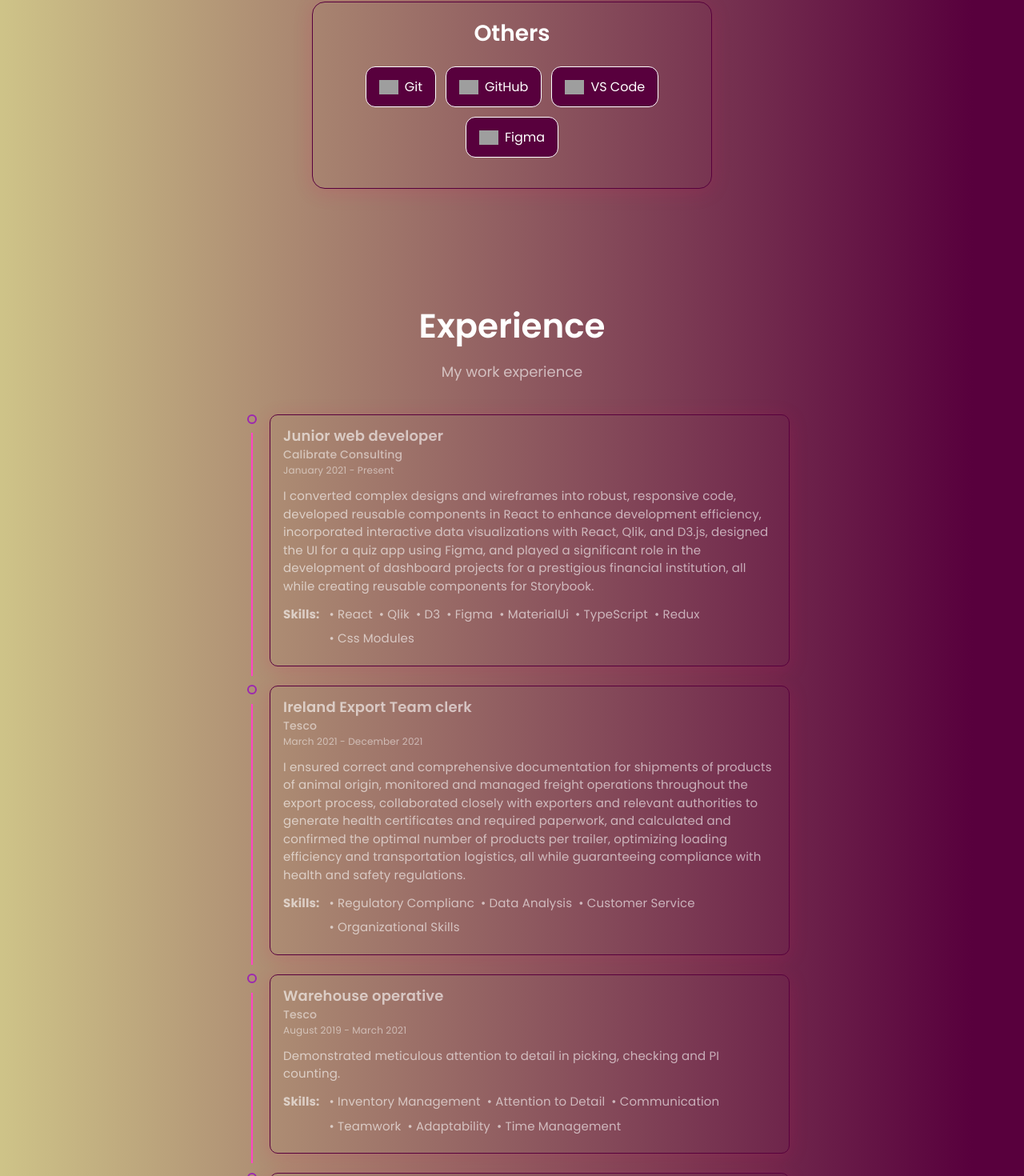
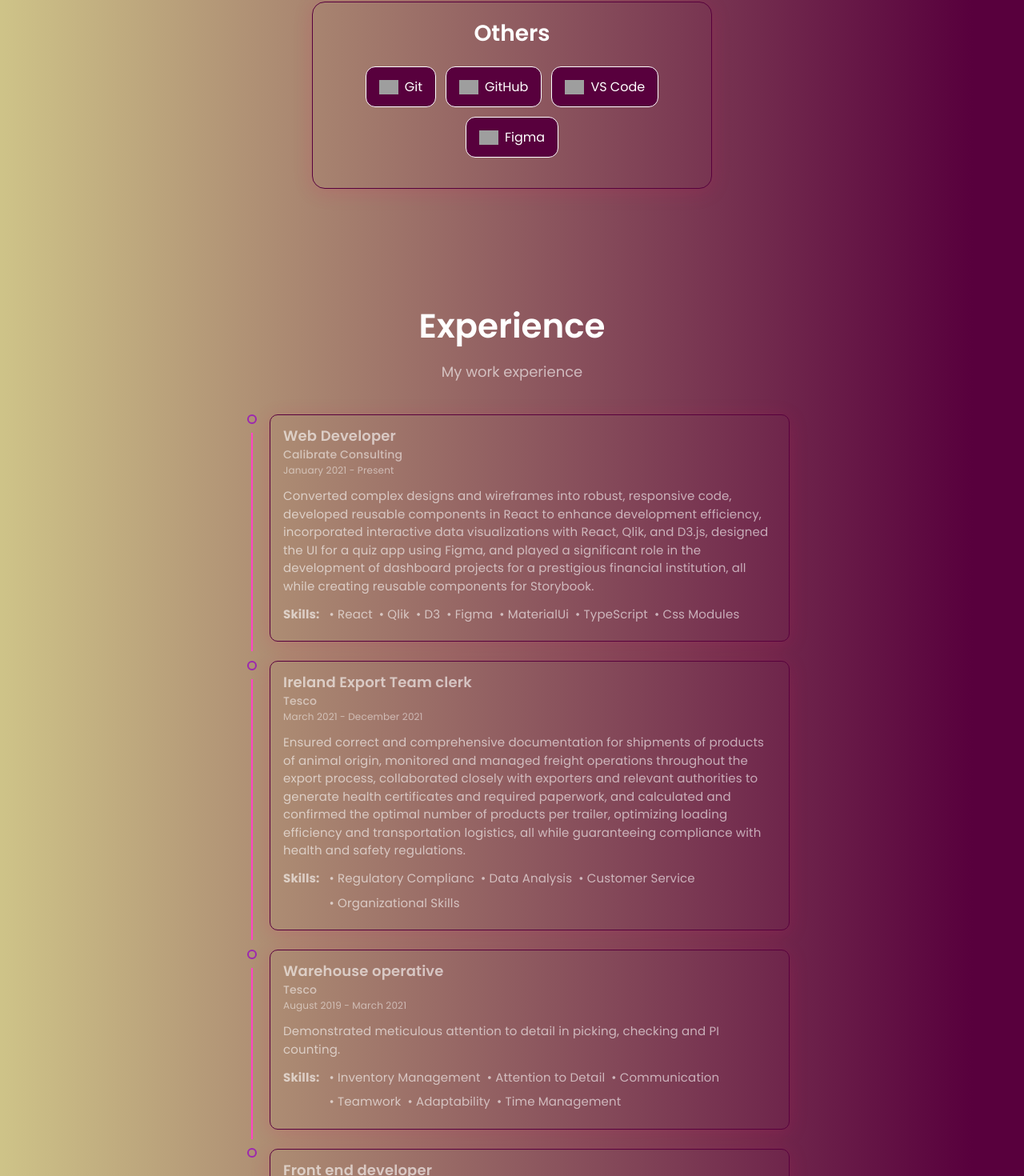
Before and after one commit to adelasprincean/portfolio, a React (Create React App) app: page / in a window 1280 px wide. Shown: the part 1288-2758 px from the top of the page at 80% size. Built offline with nearby package versions, Linux system fonts and the light colour scheme; grey boxes are pictures that could not be loaded.

Commit message:
Update portfolio

```diff
--- a/src/components/Navbar/NavbarStyles.js
+++ b/src/components/Navbar/NavbarStyles.js
@@ -161,7 +161,7 @@ export const StyledMobileMenu = styled.div`
   z-index: ${({ isOpen }) => (isOpen ? "1000" : "-1000")};
 `;
 
-export const StyledMobileLink = styled(LinkR)`
+export const StyledMobileLink = styled.a`
   color: ${({ theme }) => theme.white};
   font-weight: 500;
   cursor: pointer;
--- a/src/data/constants.js
+++ b/src/data/constants.js
@@ -1,11 +1,11 @@
 export const Bio = {
   name: "Adela Sprincean",
-  roles: ["Web Developer", "Front-end Developer"],
+  roles: ["Front End Developer", "Web Developer", "UI/UX Designer"],
   description:
-    "I'm an enthusiastic and adaptable individual, continuously seeking fresh challenges. Fueled by a deep passion for learning, I'm committed to delivering top-notch outcomes. Possessing a positive outlook and a belief in growth, I'm prepared to make a substantial impact and attain remarkable achievements.",
-  github: "https://github.com/adelaistrati",
+    "User-focused front end developer with an eye for design and a deep understanding of usability goals. Perfectly marries functional requirements and creative elements to produce optimal interfaces. Skilled at managing time, projects and resources to accomplish development goals. Knowledge of HTML, CSS, JavaScript, and React.",
+  github: "https://github.com/adelasprincean",
   resume:
-    "https://drive.google.com/file/d/19IRx4kDarGwAmYqTmmN9-GNP7E0auuCp/view?usp=sharing",
+    "https://drive.google.com/file/d/1obXNx8PpJAWBafJqUdEo9CDXz8nPGdJ8/view?usp=drive_link",
   linkedin: "https://www.linkedin.com/in/adela-sprincean-64236a134/",
 };
 
@@ -113,10 +113,10 @@ export const skills = [
 export const experiences = [
   {
     id: 0,
-    role: "Junior web developer",
+    role: "Web Developer",
     company: "Calibrate Consulting",
     date: "January 2021 - Present",
-    desc: "I converted complex designs and wireframes into robust, responsive code, developed reusable components in React to enhance development efficiency, incorporated interactive data visualizations with React, Qlik, and D3.js, designed the UI for a quiz app using Figma, and played a significant role in the development of dashboard projects for a prestigious financial institution, all while creating reusable components for Storybook.",
+    desc: "Converted complex designs and wireframes into robust, responsive code, developed reusable components in React to enhance development efficiency, incorporated interactive data visualizations with React, Qlik, and D3.js, designed the UI for a quiz app using Figma, and played a significant role in the development of dashboard projects for a prestigious financial institution, all while creating reusable components for Storybook.",
     skills: [
       "React",
       "Qlik",
@@ -124,7 +124,6 @@ export const experiences = [
       "Figma",
       "MaterialUi",
       "TypeScript",
-      "Redux",
       "Css Modules",
     ],
   },
@@ -133,7 +132,7 @@ export const experiences = [
     role: "Ireland Export Team clerk",
     company: "Tesco",
     date: "March 2021 - December 2021",
-    desc: "I ensured correct and comprehensive documentation for shipments of products of animal origin, monitored and managed freight operations throughout the export process, collaborated closely with exporters and relevant authorities to generate health certificates and required paperwork, and calculated and confirmed the optimal number of products per trailer, optimizing loading efficiency and transportation logistics, all while guaranteeing compliance with health and safety regulations.",
+    desc: "Ensured correct and comprehensive documentation for shipments of products of animal origin, monitored and managed freight operations throughout the export process, collaborated closely with exporters and relevant authorities to generate health certificates and required paperwork, and calculated and confirmed the optimal number of products per trailer, optimizing loading efficiency and transportation logistics, all while guaranteeing compliance with health and safety regulations.",
     skills: [
       "Regulatory Complianc",
       "Data Analysis",
@@ -158,7 +157,7 @@ export const experiences = [
   },
   {
     id: 3,
-    role: "Content manager and Web assistant",
+    role: "Front end developer",
     company: "Real Estate Company - Top Imobiliare",
     date: "Feb 2018 - May 2019",
     desc: "Enhanced web content and properties, elevating user experience and engagement. Revamped website appearance with original ideas, ensuring consistent styling. Optimized image assets to achieve peak performance scores on Google Lighthouse.Streamlined databases and contributed to efficient, SEO-friendly codebase.Proficiently utilized PHP, Laravel, WordPress, MySQL",
```
